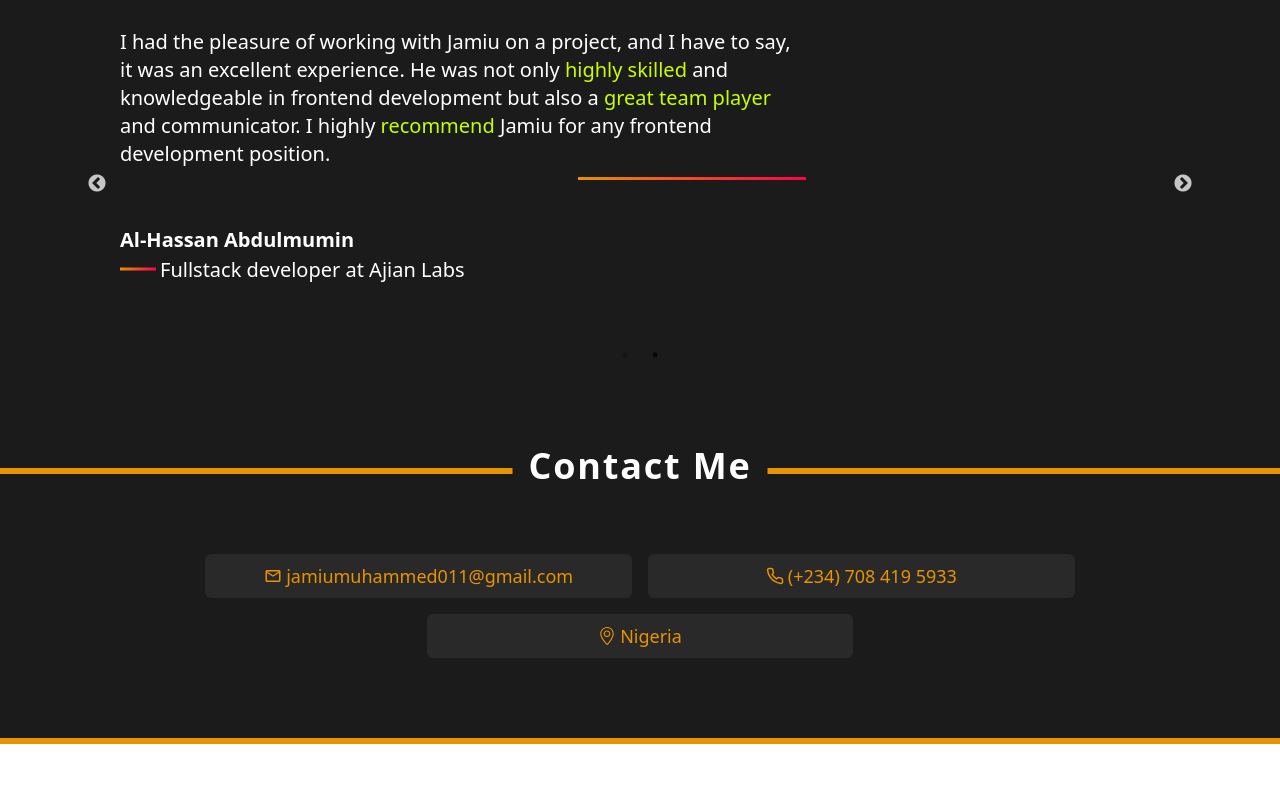
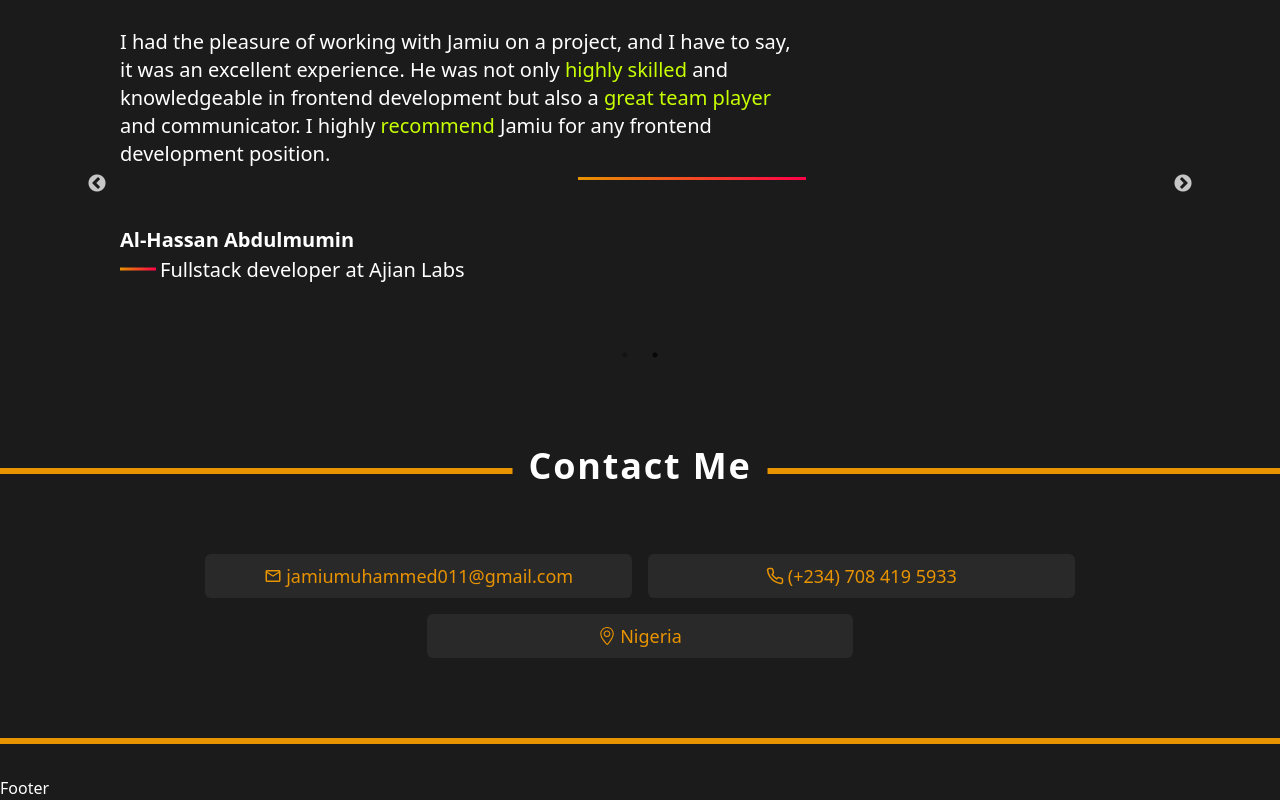
Before and after one commit to dExtinctedCoder/portfolio, a React (Vite) app: page / in a window 1280 px wide. Shown: the part 3933-4733 px from the top of the page. Before the commit the page ends 4709 px from the top, so only its background shows below. Built offline with nearby package versions, Linux system fonts and the light colour scheme.

Commit message:
add footer component

```diff
--- a/src/page/homePage.tsx
+++ b/src/page/homePage.tsx
@@ -5,6 +5,7 @@ import Header from "../components/utilities/header"
 import Experience from "../components/sections/experience"
 import Testimonial from "../components/sections/testimonial"
 import Contact from "../components/sections/contact"
+import Footer from "../components/sections/footer"
 
 const HomePage = () => {
   return (
@@ -16,6 +17,7 @@ const HomePage = () => {
       <Experience />
       <Testimonial />
       <Contact />
+      <Footer />
     </div>
   )
 }
```
